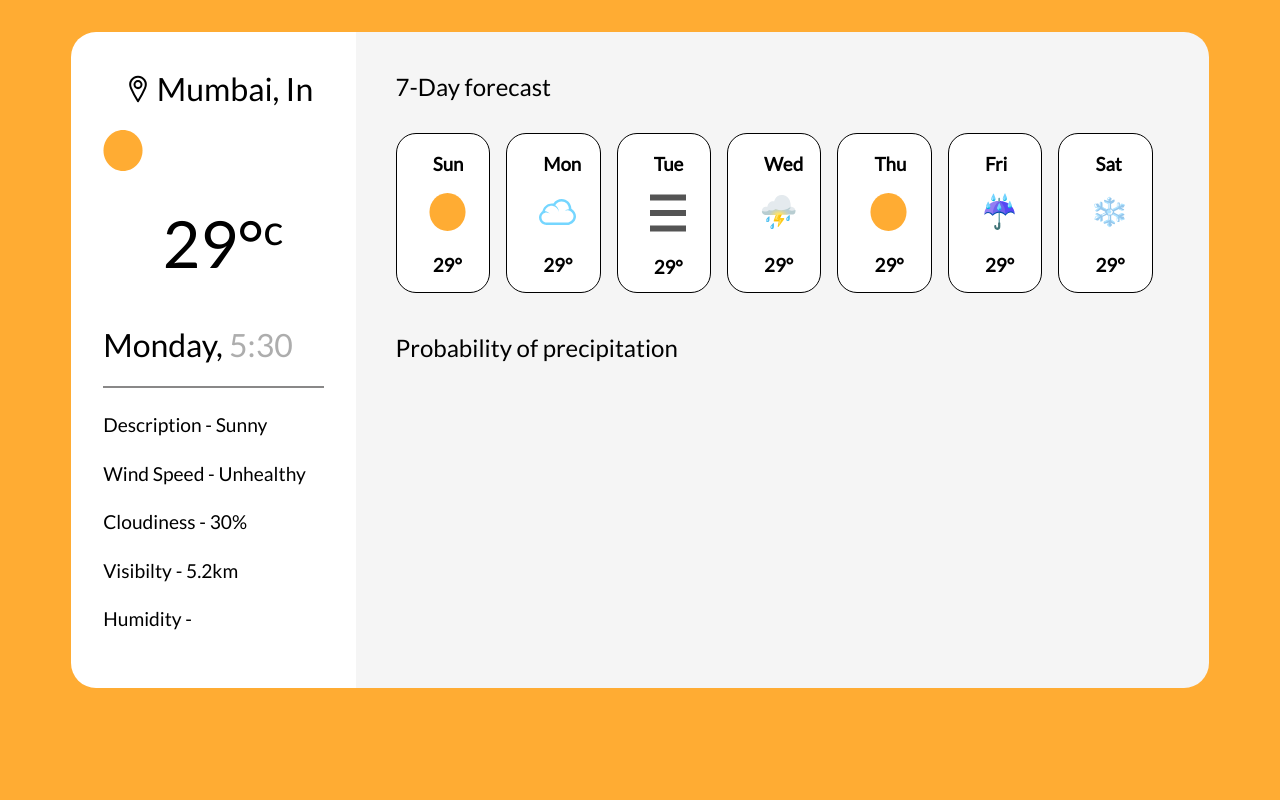
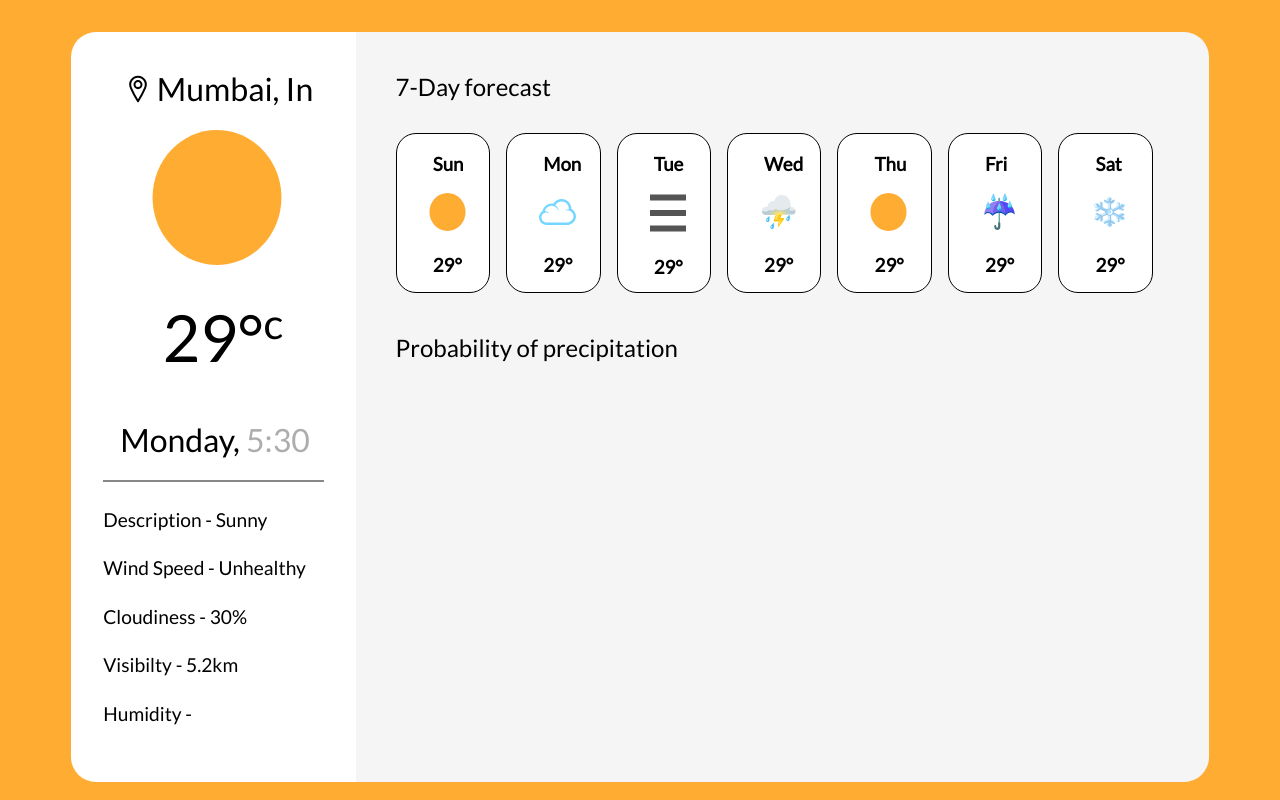
Before and after one commit to Thunderbolt9/Weather-Web-App, a website: page public/index.html in a window 1280 px wide. Drawn offline with nearby package versions, Linux system fonts and the light colour scheme.

Commit message:
Update style.css

```diff
--- a/public/style.css
+++ b/public/style.css
@@ -38,7 +38,7 @@ body {
 }
 
 /*Styling main weather icon*/
-.mainImg {
+#mainImg {
   width: 60%;
   margin-left: 3rem;
 }
@@ -56,8 +56,8 @@ sup {
 }
 
 /*Styling Date*/
-#date {
-  margin-left: 30px;
+#day {
+  margin-left: 17px;
 }
 
 .styleTime {
@@ -115,3 +115,8 @@ sup {
   margin-left: 2rem;
   width: 40%;
 }
+
+.graph {
+  width: 90%;
+  margin: 2rem 2.5rem 1rem 2.5rem;
+}
```
